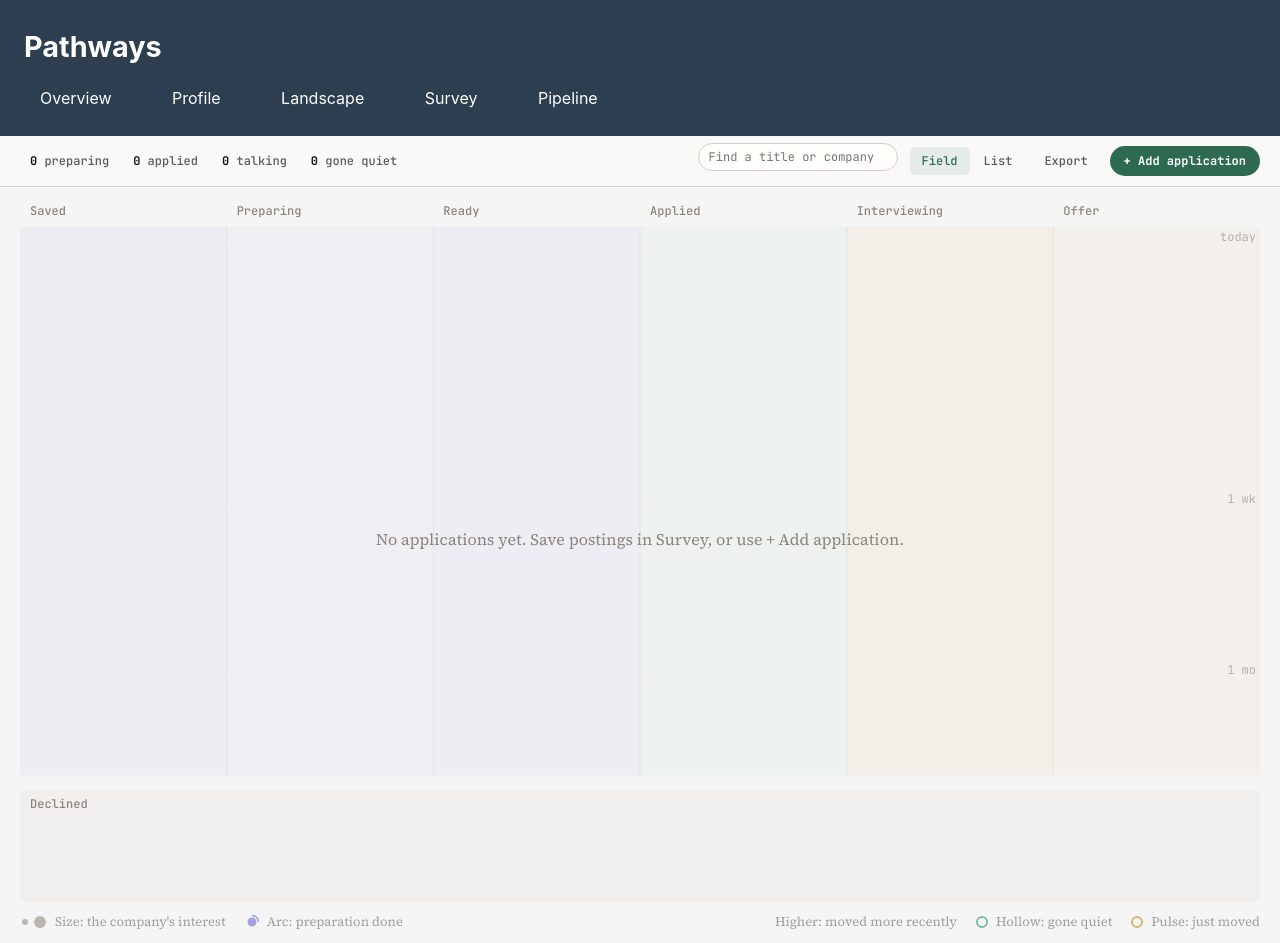
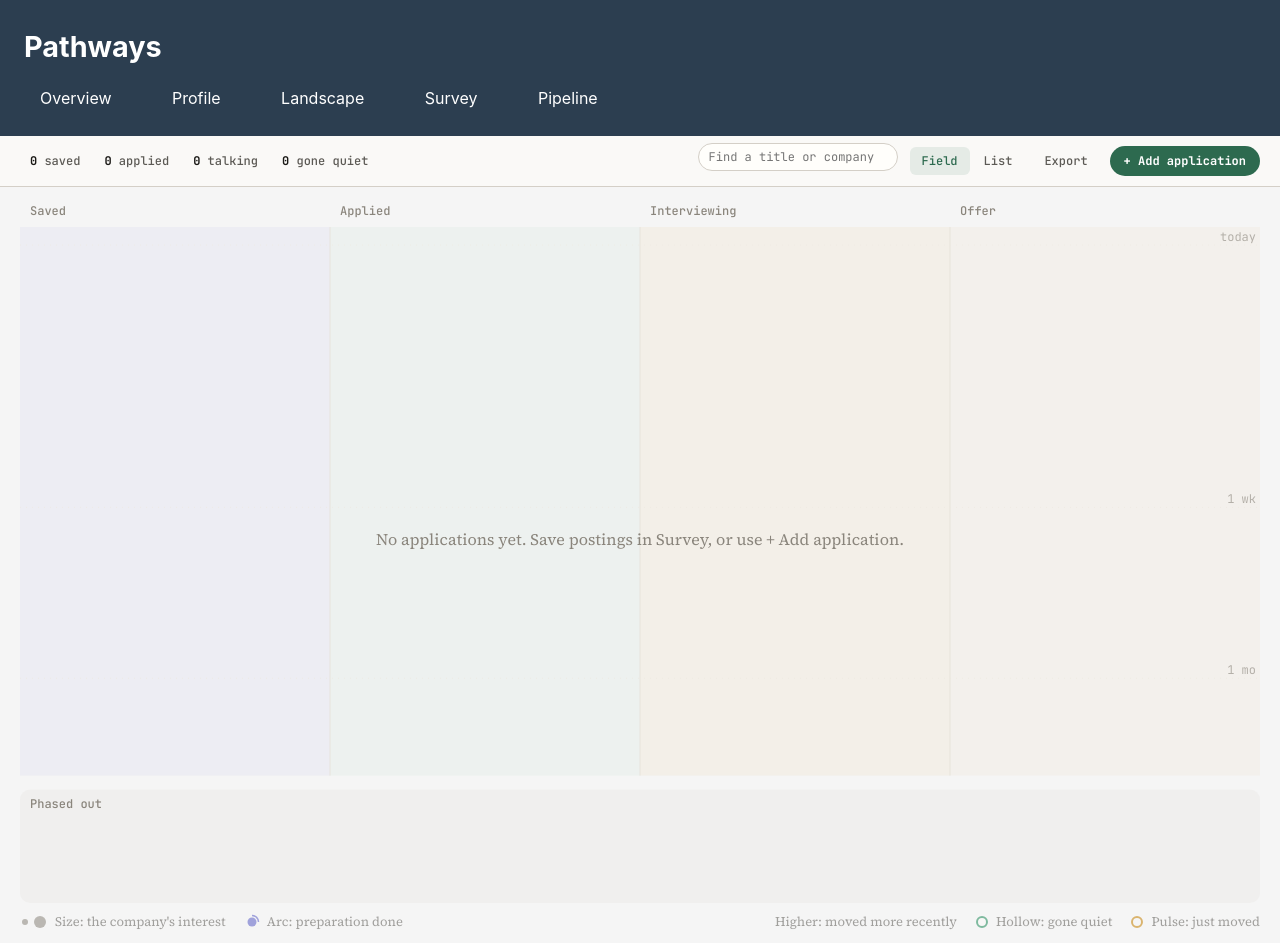
Before and after one commit to GPayne12/career-aggregator-tool, a FastAPI app: page /pipeline in a window 1280 px wide. Run offline with FastAPI, Linux system fonts and the light colour scheme; data that the repository does not hold is empty; some libraries are stand-ins or nearby versions.

Commit message:
Pipeline drops Preparing and Ready; Declined becomes Phased out; Landscape gets Find
Everything before applying is now Saved. Render's progress already shows as
the arc on each dot, so the two lanes only repeated it.

- API: statuses are saved, applied, interviewing, offer, rejected, archived.
  Pursue and Render's first save no longer change the stage.
- Pipeline: four lanes; "Phased out" strip (key P); stored value stays rejected.
- Overview: the preparing band is now saved; labels read Phased out.
- Survey: Pursue adds as Saved; Phased out label.
- Chew: a saved job with Render work counts at full weight, as Preparing did.
- Landscape: Find a company (name, website, career page; tab counts follow).
  The bulk "Look up websites and job boards" button is gone; a CSV import
  now looks up what it added, and each row keeps its own Look up.

Co-Authored-By: Claude Opus 5.5 <noreply@anthropic.com>

```diff
--- a/api/pipeline.py
+++ b/api/pipeline.py
@@ -12,10 +12,10 @@ from models import PipelineJob, Job, Company
 
 router = APIRouter(prefix="/api/pipeline", tags=["pipeline"])
 
-# preparing and ready are the application-workflow stages between saving a job
-# and applying (set by the portfolio studio's Render tool).
+# Everything before applying is saved; how far Render's preparation has got is
+# the checklist (the arc on Pipeline's dots), not a stage.
 # archived: kept on record, out of the way (off the field and the counts).
-STATUSES = ["saved", "preparing", "ready", "applied", "interviewing", "offer", "rejected", "archived"]
+STATUSES = ["saved", "applied", "interviewing", "offer", "rejected", "archived"]
 MAX_WORK_BYTES = 2_000_000
 
 
@@ -83,8 +83,6 @@ class ChecklistRequest(BaseModel):
 
 class PipelineResponse(BaseModel):
     saved: List[PipelineJobResponse]
-    preparing: List[PipelineJobResponse] = []
-    ready: List[PipelineJobResponse] = []
     applied: List[PipelineJobResponse]
     rejected: List[PipelineJobResponse]
     interviewing: List[PipelineJobResponse]
@@ -196,7 +194,7 @@ def add_pipeline_job_manual(request: PipelineAddRequest, background: BackgroundT
 @router.post("/pursue")
 def pursue_job(request: PipelineSaveRequest, background: BackgroundTasks, db: Session = Depends(get_db)):
     """Survey's "Pursue in Render": find or make this posting's pipeline entry, move
-    it to Preparing if it was only saved, and return its id for Render."""
+    return its id for Render."""
     job = db.query(Job).filter(Job.id == request.job_id).first()
     if not job:
         raise HTTPException(status_code=404, detail="Job not found")
@@ -204,10 +202,6 @@ def pursue_job(request: PipelineSaveRequest, background: BackgroundTasks, db: Se
     if not pj:
         save_job(request, background, db)
         pj = db.query(PipelineJob).filter(PipelineJob.job_id == job.id).first()
-    if pj.status == "saved":
-        pj.status = "preparing"
-        pj.stage_changed_date = datetime.utcnow()
-        db.commit()
     return {"id": pj.id, "status": pj.status}
 
 
@@ -269,15 +263,12 @@ def get_pipeline_item(pipeline_job_id: int, db: Session = Depends(get_db)):
 
 @router.put("/item/{pipeline_job_id}/work", response_model=PipelineItemResponse)
 def set_work(pipeline_job_id: int, request: WorkRequest, db: Session = Depends(get_db)):
-    """Store Render's work on this application. The first save moves a saved job to preparing."""
+    """Store Render's work on this application."""
     pj = _get(pipeline_job_id, db)
     data = json.dumps(request.work)
     if len(data) > MAX_WORK_BYTES:
         raise HTTPException(status_code=413, detail="That draft is too large to keep.")
     pj.work_json = data
-    if pj.status == "saved":
-        pj.status = "preparing"
-        pj.stage_changed_date = datetime.utcnow()
     db.commit()
     db.refresh(pj)
     return _item(pj, db)
@@ -397,7 +388,7 @@ def update_pipeline_job(
     if request.status == "applied" and not pipeline_job.applied_date:
         pipeline_job.applied_date = datetime.utcnow()
     # Moved back before applying (an undo, or a mistake): it wasn't sent.
-    if request.status in ("saved", "preparing", "ready"):
+    if request.status == "saved":
         pipeline_job.applied_date = None
     if moved:
         pipeline_job.stage_changed_date = datetime.utcnow()
--- a/templates/pipeline.html
+++ b/templates/pipeline.html
@@ -4,21 +4,21 @@
 
 {#- Pipeline: every application as a dot, flowing left to right through its stages.
     Read it like the Overview:
-      lane (left → right)     saved · preparing · ready · applied · interviewing · offer
-      the strip along the foot declined
+      lane (left → right)     saved · applied · interviewing · offer
+      the strip along the foot phased out
       height in a lane        how long since it last moved: fresh at the top, sinking with age
       colour                  the stage group, matching the Overview's bands
       size                    the company's interest, 0 to 9 (motivation + advocacy + postings)
-      thin arc                preparation done, of Render's five steps (saved → ready only)
+      thin arc                preparation done, of Render's five steps (saved only)
       hollow                  gone quiet: longer in this stage than it should be
       tangerine pulse         moved in the last day, or just now
-    Moving is meant to be quick: drag a dot to a lane, or select it and use ← → (D declines).
+    Moving is meant to be quick: drag a dot to a lane, or select it and use ← → (P phases out).
     Changes show at once, with Undo. The page checks every few seconds for changes made
     elsewhere (Render, another tab) and pulses what moved. -#}
 
 {% block bar %}
 <nav class="bar3" aria-label="Pipeline">
-  <span class="bar3-stat"><b id="n-prep">—</b> preparing</span>
+  <span class="bar3-stat"><b id="n-prep">—</b> saved</span>
   <span class="bar3-stat"><b id="n-applied">—</b> applied</span>
   <span class="bar3-stat"><b id="n-talking">—</b> talking</span>
   <span class="bar3-stat"><b id="n-quiet">—</b> gone quiet</span>
@@ -188,21 +188,19 @@
 <script src="https://cdnjs.cloudflare.com/ajax/libs/d3/7.9.0/d3.min.js"></script>
 <script>
   // ── Stages ────────────────────────────────────────────────────────────────
-  // Colours match the Overview's bands: preparing (violet), applied (green), talking (tangerine).
+  // Colours match the Overview's bands: saved (violet), applied (green), talking (tangerine).
   const STAGES = [
     { key: 'saved',        label: 'Saved',        color: '#5b5fc7', quiet: 7 },
-    { key: 'preparing',    label: 'Preparing',    color: '#5b5fc7', quiet: 7 },
-    { key: 'ready',        label: 'Ready',        color: '#5b5fc7', quiet: 3 },
     { key: 'applied',      label: 'Applied',      color: '#1f8a5a', quiet: 21 },
     { key: 'interviewing', label: 'Interviewing', color: '#c47f00', quiet: 10 },
     { key: 'offer',        label: 'Offer',        color: '#c47f00', quiet: 5 },
   ];
-  const DECLINED = { key: 'rejected', label: 'Declined', color: '#c9c3b8', quiet: Infinity };
+  const PHASED_OUT = { key: 'rejected', label: 'Phased out', color: '#c9c3b8', quiet: Infinity };
   // Archived: kept on record (the List view, the drawer), off the field and the counts.
   const ARCHIVED = { key: 'archived', label: 'Archived', color: '#b8b2a7', quiet: Infinity };
-  const STAGE = Object.fromEntries([...STAGES, DECLINED, ARCHIVED].map(s => [s.key, s]));
+  const STAGE = Object.fromEntries([...STAGES, PHASED_OUT, ARCHIVED].map(s => [s.key, s]));
   const ORDER = STAGES.map(s => s.key);
-  const PREP_STAGES = new Set(['saved', 'preparing', 'ready']);
+  const PREP_STAGES = new Set(['saved']);
   const STEP_NAME = { posting: 'Posting', signaling: 'Signaling', resume: 'Resume updated', letter: 'Letter drafted', exported: 'Letter exported' };
   const SURFACE = '#faf9f7', DAY = 864e5;
   const embedded = document.body.classList.contains('embedded');
@@ -264,7 +262,7 @@
     document.getElementById('n-quiet').textContent = live.filter(isQuiet).length;
   }
 
-  // ── Geometry: six lanes across, declined along the foot, key below ───────
+  // ── Geometry: four lanes across, phased out along the foot, key below ───────
   function geometry(W, H) {
     const pad = 20, top = 40, keyH = 40, gap = 14;
     const stripH = Math.max(64, Math.min(120, H * .15));
@@ -317,7 +315,7 @@
       .attr('fill', 'rgba(201,195,184,.12)');
     lanesG.append('rect').attr('class', 'lane-drop').attr('data-lane', 'rejected').attr('x', st.x0).attr('y', st.y0).attr('width', st.x1 - st.x0).attr('height', st.y1 - st.y0).attr('rx', 10);
     const dt = lanesG.append('text').attr('class', 'lane-name').attr('x', st.x0 + 10).attr('y', st.y0 + 18);
-    dt.append('tspan').text('Declined '); dt.append('tspan').attr('class', 'n').text(st.n || '');
+    dt.append('tspan').text('Phased out '); dt.append('tspan').attr('class', 'n').text(st.n || '');
     // Age guides, faint, across the lanes.
     const l0 = geo.lanes[0];
     [[0, 'today'], [7, '1 wk'], [30, '1 mo']].forEach(([d, label]) => {
@@ -495,8 +493,8 @@
       <p class="muted"><a href="${esc(a.url)}" target="_blank" rel="noopener">Open the posting ↗</a>${a.salary ? ` · ${esc(a.salary)}` : ''}</p>
 
       <h3>Stage</h3>
-      <div class="stages">${STAGES.map(btn).join('')}${btn(DECLINED)}${btn(ARCHIVED)}</div>
-      <p class="keys">← → move a stage · D declined · Esc close</p>
+      <div class="stages">${STAGES.map(btn).join('')}${btn(PHASED_OUT)}${btn(ARCHIVED)}</div>
+      <p class="keys">← → move a stage · P phase out · Esc close</p>
 
       <dl class="facts">
         <dt>here</dt><dd>${d < 1 ? 'moved today' : span(d)}${isQuiet(a) ? ' <span class="muted">· gone quiet</span>' : ''}</dd>
@@ -550,7 +548,7 @@
   function closePanel() { mode = null; select(null); }
   document.getElementById('field').addEventListener('click', () => { if (selected != null) closePanel(); });
 
-  // Keys: ← → move the selected application a stage, D declines, Esc closes.
+  // Keys: ← → move the selected application a stage, P phases it out, Esc closes.
   document.addEventListener('keydown', e => {
     if (e.target.closest('input, textarea, select')) return;
     if (e.key === 'Escape') { if (mode) closePanel(); hideTip(); return; }
@@ -559,7 +557,7 @@
     if (e.key === 'ArrowRight' && a.status !== 'rejected' && i < ORDER.length - 1) { e.preventDefault(); move(a.id, ORDER[i + 1]); }
     else if (e.key === 'ArrowLeft' && a.status !== 'rejected' && i > 0) { e.preventDefault(); move(a.id, ORDER[i - 1]); }
     else if (e.key === 'ArrowLeft' && a.status === 'rejected') { e.preventDefault(); move(a.id, 'applied'); }
-    else if (e.key.toLowerCase() === 'd' && a.status !== 'rejected') { e.preventDefault(); move(a.id, 'rejected'); }
+    else if (e.key.toLowerCase() === 'p' && a.status !== 'rejected') { e.preventDefault(); move(a.id, 'rejected'); }
   });
 
   // ── Adding one by hand ────────────────────────────────────────────────────
@@ -613,7 +611,7 @@
 
   // ── List view ─────────────────────────────────────────────────────────────
   function renderList() {
-    const groups = [...STAGES, DECLINED, ARCHIVED].map(s => ({ s, rows: items.filter(a => stageOf(a) === s.key).sort((a, b) => daysIn(a) - daysIn(b)) }));
+    const groups = [...STAGES, PHASED_OUT, ARCHIVED].map(s => ({ s, rows: items.filter(a => stageOf(a) === s.key).sort((a, b) => daysIn(a) - daysIn(b)) }));
     document.getElementById('list').innerHTML = groups.filter(g => g.rows.length).map(({ s, rows }) => `
       <h3><i style="background:${s.color}"></i>${s.label} · ${rows.length}</h3>
       <table class="pl-table"><colgroup><col class="c-t"><col class="c-c"><col class="c-a"><col class="c-p"><col class="c-s"></colgroup><tbody>
@@ -621,7 +619,7 @@
         <td><span class="t">${esc(a.title)}</span></td><td>${esc(a.company)}</td>
         <td class="age${isQuiet(a) ? ' is-quiet' : ''}">${span(daysIn(a))}</td>
         <td class="prep">${PREP_STAGES.has(stageOf(a)) ? `${a.prep}/${a.prep_steps}` : ''}</td>
-        <td><select data-move="${a.id}" aria-label="Stage">${[...STAGES, DECLINED, ARCHIVED].map(o => `<option value="${o.key}"${o.key === stageOf(a) ? ' selected' : ''}>${o.label}</option>`).join('')}</select></td>
+        <td><select data-move="${a.id}" aria-label="Stage">${[...STAGES, PHASED_OUT, ARCHIVED].map(o => `<option value="${o.key}"${o.key === stageOf(a) ? ' selected' : ''}>${o.label}</option>`).join('')}</select></td>
       </tr>`).join('')}</tbody></table>`).join('') || '<p class="pl-empty" style="position:static">No applications yet.</p>';
   }
   document.getElementById('list').addEventListener('change', e => { const s = e.target.closest('[data-move]'); if (s) move(Number(s.dataset.move), s.value); });
```
Also changed, not shown: chew_store.py (+7 -2 lines), templates/companies_manage.html (+23 -13 lines), templates/dashboard.html (+12 -12 lines), templates/survey.html (+4 -4 lines).
